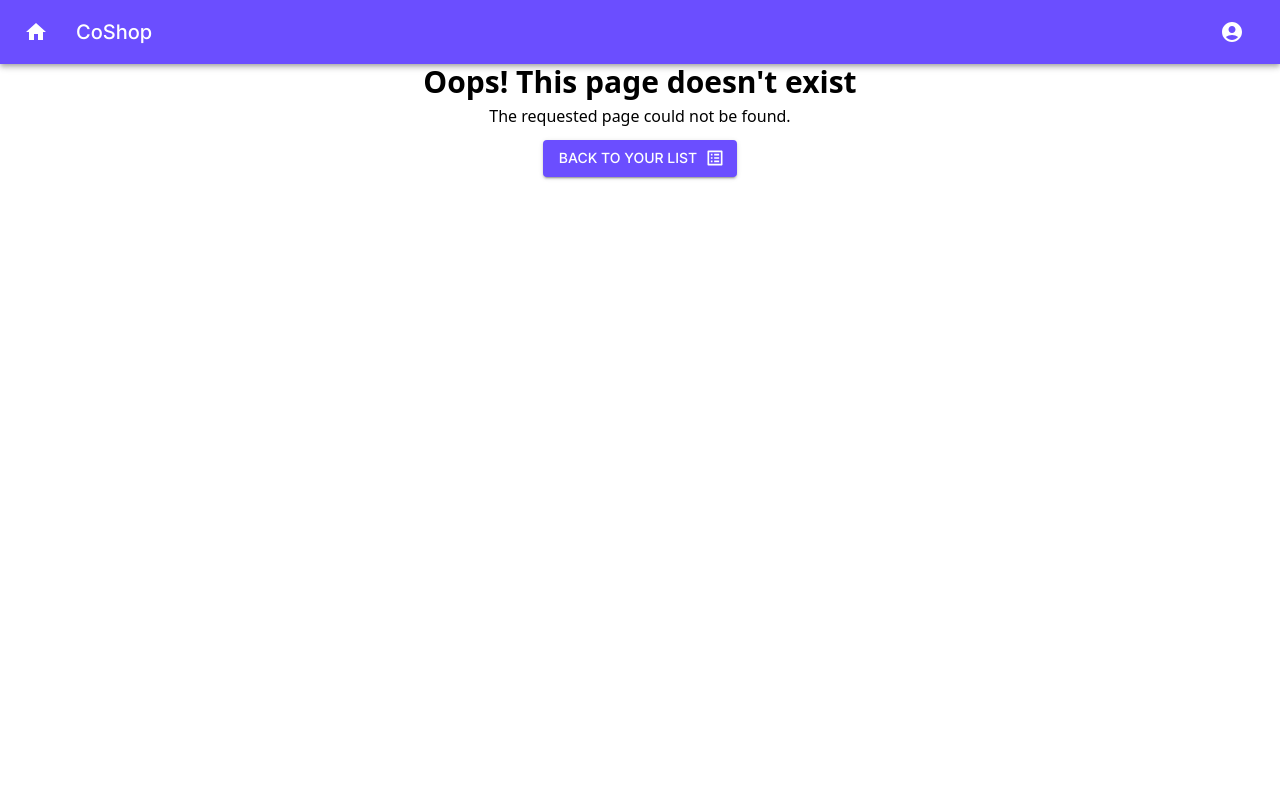
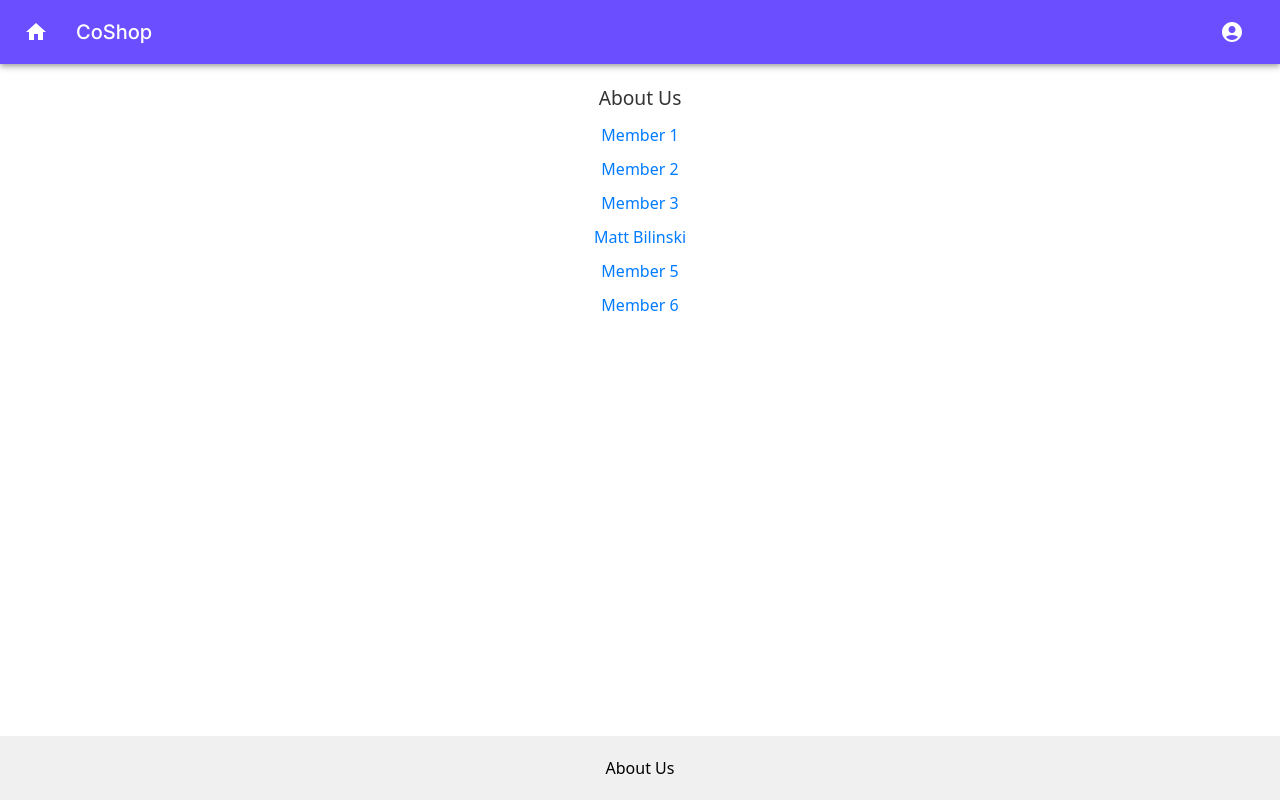
Before and after one commit to thecoshopteam/coshop-web, a React (Vite) app: page /about-us in a window 1280 px wide. Built offline with nearby package versions, Linux system fonts and the light colour scheme; no server answers; sample sign-in values are in the browser's storage.

Commit message:
added an about us page as well as a footer component and routing for the new page

```diff
--- a/src/App.jsx
+++ b/src/App.jsx
@@ -17,7 +17,7 @@ import Login from "./pages/Login";
 import List from "./pages/List";
 import Profile from "./pages/Profile";
 import NotFound from "./pages/NotFound";
-
+import AboutUs from "./pages/AboutUs";
 // Theme imports
 import { ThemeProvider } from "@mui/material";
 import CoShopTheme from "./lib/CoShopTheme";
@@ -74,6 +74,16 @@ const App = () => {
                 </ProtectedRoute>
               }
             />
+            <Route
+              path="/about-us"
+              element={
+                <ProtectedRoute>
+                  <AppLayout>
+                    <AboutUs />
+                  </AppLayout>
+                </ProtectedRoute>
+              }
+            />
           </Routes>
         </Router>
       </ThemeProvider>
--- /dev/null
+++ b/src/components/Footer.jsx
@@ -0,0 +1,12 @@
+import React from 'react';
+import { Link } from 'react-router-dom';
+
+const Footer = () => {
+  return (
+    <footer style={{ width: '100%', position: 'absolute', bottom: 0, backgroundColor: '#f0f0f0', padding: '20px', textAlign: 'center',  zIndex: 1000}}>
+      <Link to="/about-us">About Us</Link>
+    </footer>
+  );
+};
+
+export default Footer;
--- a/src/layouts/AppLayout.jsx
+++ b/src/layouts/AppLayout.jsx
@@ -3,12 +3,15 @@ import PropTypes from "prop-types";
 
 // Shared component imports
 import Navbar from "../shared/Navbar";
+import Footer from '../components/Footer';
 
 const AppLayout = ({ children }) => {
+
   return (
     <div>
       <Navbar />
       <main>{children}</main>
+      <Footer />
     </div>
   );
 };
--- /dev/null
+++ b/src/pages/AboutUs.jsx
@@ -0,0 +1,19 @@
+import React from 'react';
+
+const AboutUs = () => {
+  return (
+    <div style ={{textAlign: `center`, margin: '20px'}}>
+    <h1 style={{color: '#333', fontSize: 'larger'}}>About Us</h1>
+    <ul style={{listStyleType: 'none', padding:'0'}}>
+      <li style={{margin: '10px 0'}}><a style={{color: '#007bff'}}href="https://linkedin.com/your-user-name">Member 1</a></li>
+      <li style={{margin: '10px 0'}}><a style={{color: '#007bff'}}href="https://linkedin.com/your-user-name">Member 2</a></li>
+      <li style={{margin: '10px 0'}}><a style={{color: '#007bff'}}href="https://linkedin.com/your-user-name">Member 3</a></li>
+      <li style={{margin: '10px 0'}}><a style={{color: '#007bff'}}href="https://www.linkedin.com/in/matt-bilinski-49362b295/">Matt Bilinski</a></li>
+      <li style={{margin: '10px 0'}}><a style={{color: '#007bff'}}href="https://linkedin.com/your-user-name">Member 5</a></li>
+      <li style={{margin: '10px 0'}}><a style={{color: '#007bff'}}href="https://linkedin.com/your-user-name">Member 6</a></li>
+    </ul>
+  </div>
+  );
+};
+
+export default AboutUs;
```
